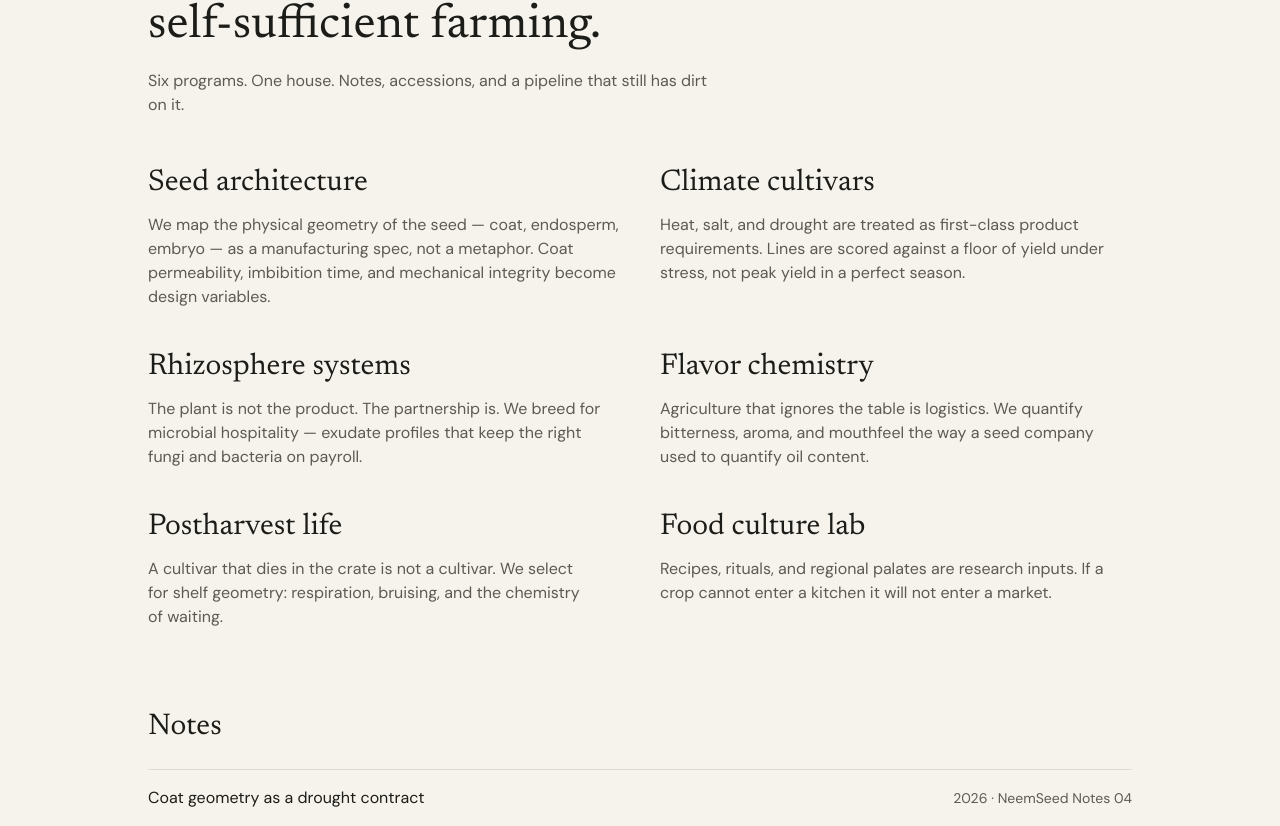
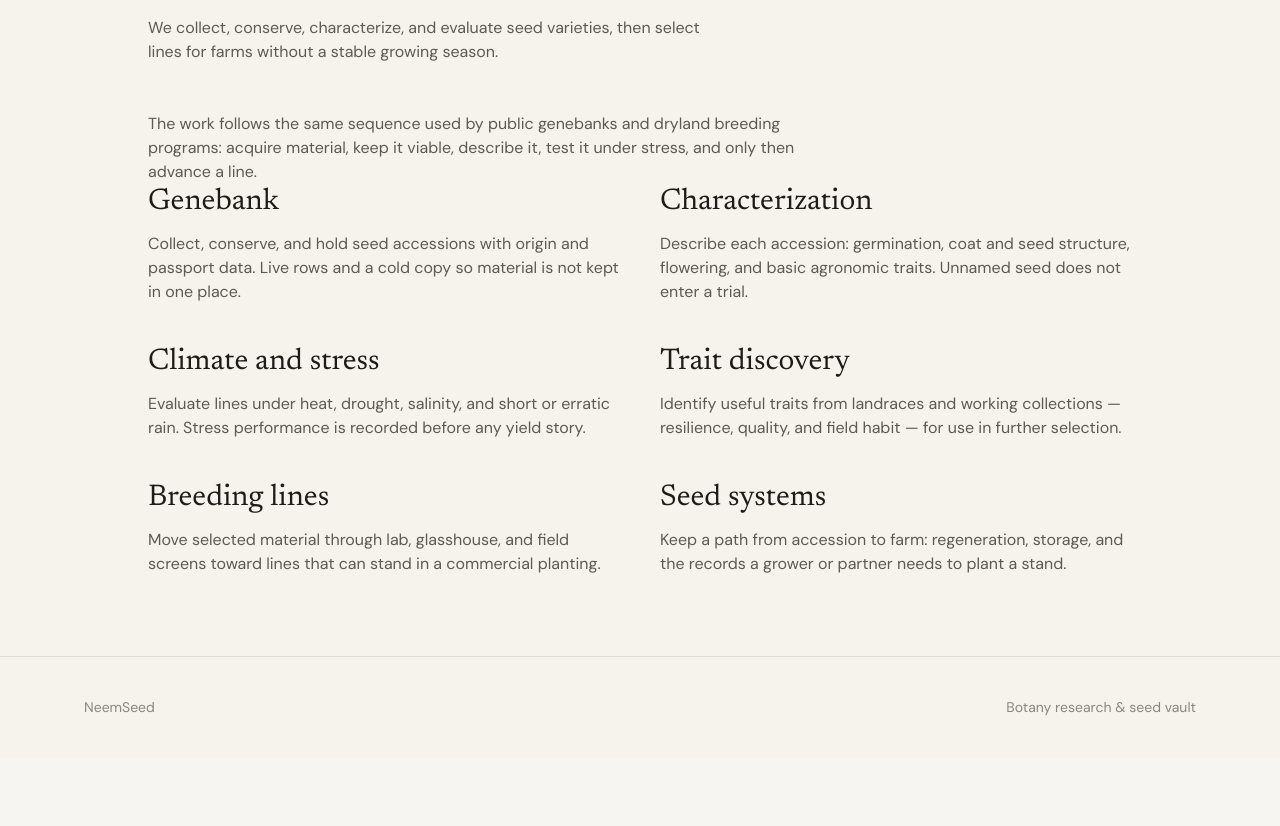
Before and after one commit to nbaldwin09/neemseed, a React (Vite) app: page /research in a window 1280 px wide. Shown: the part 234-1060 px from the top of the page. After the commit the page ends 991 px from the top, so only its background shows below. Built offline with nearby package versions, Linux system fonts and the light colour scheme.

Commit message:
Research page modeled on genebank and crop-improvement programs

```diff
--- a/src/routes/research.tsx
+++ b/src/routes/research.tsx
@@ -1,35 +1,54 @@
 import { createFileRoute } from "@tanstack/react-router";
 import { SimplePage } from "@/components/simple-page";
-import { PAPERS, PROGRAMS } from "@/lib/neem/content";
 
 export const Route = createFileRoute("/research")({ component: ResearchPage });
+
+const CLUSTERS = [
+  {
+    title: "Genebank",
+    copy: "Collect, conserve, and hold seed accessions with origin and passport data. Live rows and a cold copy so material is not kept in one place.",
+  },
+  {
+    title: "Characterization",
+    copy: "Describe each accession: germination, coat and seed structure, flowering, and basic agronomic traits. Unnamed seed does not enter a trial.",
+  },
+  {
+    title: "Climate and stress",
+    copy: "Evaluate lines under heat, drought, salinity, and short or erratic rain. Stress performance is recorded before any yield story.",
+  },
+  {
+    title: "Trait discovery",
+    copy: "Identify useful traits from landraces and working collections — resilience, quality, and field habit — for use in further selection.",
+  },
+  {
+    title: "Breeding lines",
+    copy: "Move selected material through lab, glasshouse, and field screens toward lines that can stand in a commercial planting.",
+  },
+  {
+    title: "Seed systems",
+    copy: "Keep a path from accession to farm: regeneration, storage, and the records a grower or partner needs to plant a stand.",
+  },
+];
 
 function ResearchPage() {
   return (
     <SimplePage
       kicker="Research"
-      title="The seed science behind self-sufficient farming."
-      lead="Six programs. One house. Notes, accessions, and a pipeline that still has dirt on it."
+      title="Crop improvement and germplasm."
+      lead="We collect, conserve, characterize, and evaluate seed varieties, then select lines for farms without a stable growing season."
     >
-      <div className="grid gap-10 sm:grid-cols-2">
-        {PROGRAMS.map((p) => (
-          <article key={p.id}>
-            <h2 className="font-display text-3xl">{p.title}</h2>
-            <p className="mt-3 text-muted">{p.copy}</p>
+      <p className="max-w-2xl text-muted">
+        The work follows the same sequence used by public genebanks and dryland breeding programs:
+        acquire material, keep it viable, describe it, test it under stress, and only then advance a line.
+      </p>
+      <div className="mt-14 grid gap-10 sm:grid-cols-2">
+        {CLUSTERS.map((c) => (
+          <article key={c.title}>
+            <h2 className="font-display text-3xl">{c.title}</h2>
+            <p className="mt-3 text-muted">{c.copy}</p>
           </article>
         ))}
       </div>
-      <h2 className="mt-20 font-display text-3xl">Notes</h2>
-      <ul className="mt-6 divide-y divide-line border-y border-line">
-        {PAPERS.map((p) => (
-          <li key={p.title} className="flex flex-col gap-1 py-4 sm:flex-row sm:items-baseline sm:justify-between">
-            <span>{p.title}</span>
-            <span className="text-sm text-muted">
-              {p.year} · {p.venue}
-            </span>
-          </li>
-        ))}
-      </ul>
     </SimplePage>
   );
 }
```
